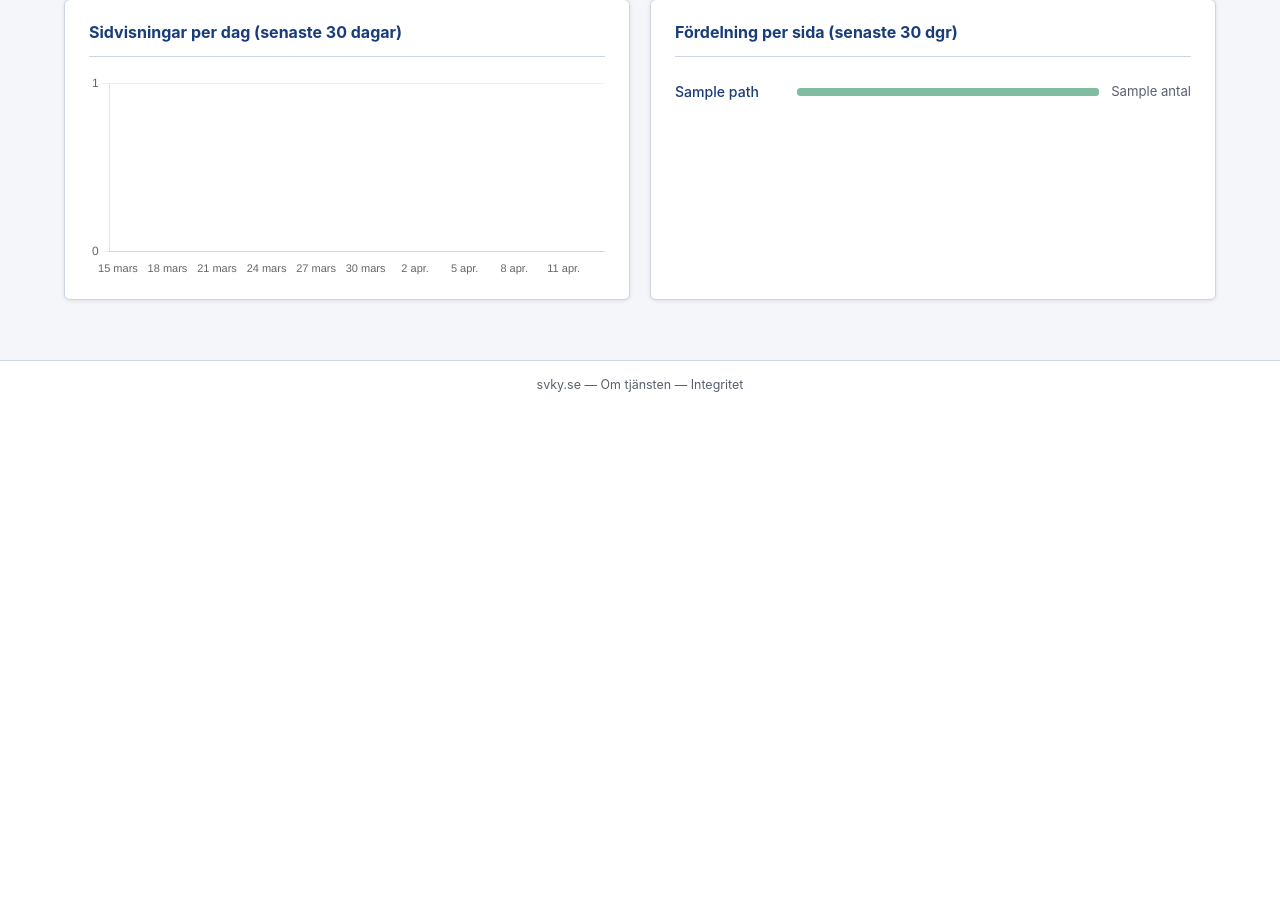
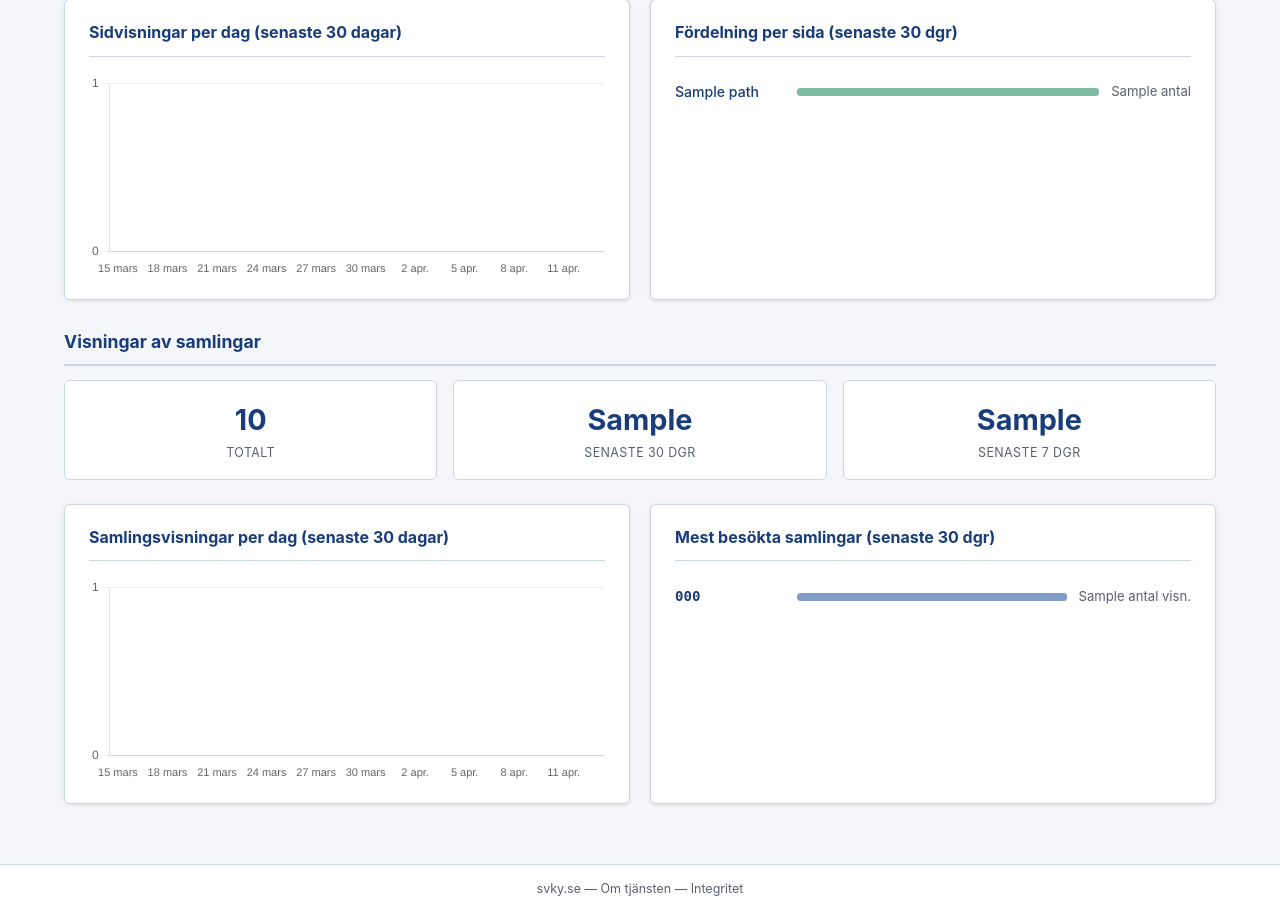
Before and after one commit to Armandur/svk-short, a Python web app: template app/templates/admin/stats.html in a window 1280 px wide. Shown: the part 1117-2030 px from the top of the page. Before the commit the page ends 1509 px from the top, so only its background shows below. Run offline with Jinja, Linux system fonts and the light colour scheme; the template is opened without the code that fills it: most values are stand-ins (such as "Sample title", 1, 10 or a date in 2020).

Commit message:
Add bundle reactivation for owners and bundle stats in admin
- POST /mina-samlingar/{id}/reactivate: owners can now self-reactivate
  bundles they deactivated (status 3→1), replacing the old message
  "Kontakta en administratör" with a direct Återaktivera button

- Admin /stats now includes bundle view statistics: summary cards,
  daily chart (30 days), and top 10 most visited bundles last 30 days

https://claude.ai/code/session_014h7sAoTc7jDiupWMs9KVSA

```diff
--- a/app/templates/admin/stats.html
+++ b/app/templates/admin/stats.html
@@ -122,6 +122,43 @@
   </div>
   {% endif %}
 </div>
+<p class="section-heading">Visningar av samlingar</p>
+
+<div class="stats-grid">
+  <div class="stat-card">
+    <div class="num">{{ bv_totals.total or 0 }}</div>
+    <div class="lbl">Totalt</div>
+  </div>
+  <div class="stat-card">
+    <div class="num">{{ bv_totals.last_30d or 0 }}</div>
+    <div class="lbl">Senaste 30 dgr</div>
+  </div>
+  <div class="stat-card">
+    <div class="num">{{ bv_totals.last_7d or 0 }}</div>
+    <div class="lbl">Senaste 7 dgr</div>
+  </div>
+</div>
+
+<div class="two-col">
+  <div class="chart-section" style="margin-bottom:0;">
+    <h2>Samlingsvisningar per dag (senaste 30 dagar)</h2>
+    <canvas id="bvChart" height="120"></canvas>
+  </div>
+
+  {% if top_bundles %}
+  <div class="bar-list-section">
+    <h2>Mest besökta samlingar (senaste 30 dgr)</h2>
+    {% set max_bv = top_bundles[0].antal %}
+    {% for b in top_bundles %}
+    <div class="bar-row">
+      <span class="bar-label"><a href="/admin/bundles/{{ b.id }}">{{ b.code }}</a></span>
+      <div class="bar-wrap"><div class="bar-fill-blue" style="width:{{ (b.antal / max_bv * 100) | int }}%"></div></div>
+      <span class="bar-count">{{ b.antal }} visn.</span>
+    </div>
+    {% endfor %}
+  </div>
+  {% endif %}
+</div>
 {% endblock %}
 
 {% block scripts %}
@@ -183,6 +220,7 @@
 
   makeChart('clickChart', {{ click_stats | tojson }}, 'Klick', 'rgba(35,85,160,');
   makeChart('pvChart', {{ pv_stats | tojson }}, 'Visningar', 'rgba(32,140,90,');
+  makeChart('bvChart', {{ bv_stats | tojson }}, 'Visningar', 'rgba(120,80,200,');
 })();
 </script>
 {% endblock %}
```
Also changed, not shown: app/routes/admin.py (+24 -0 lines), app/routes/user.py (+25 -0 lines), app/templates/my_links.html (+6 -2 lines).
